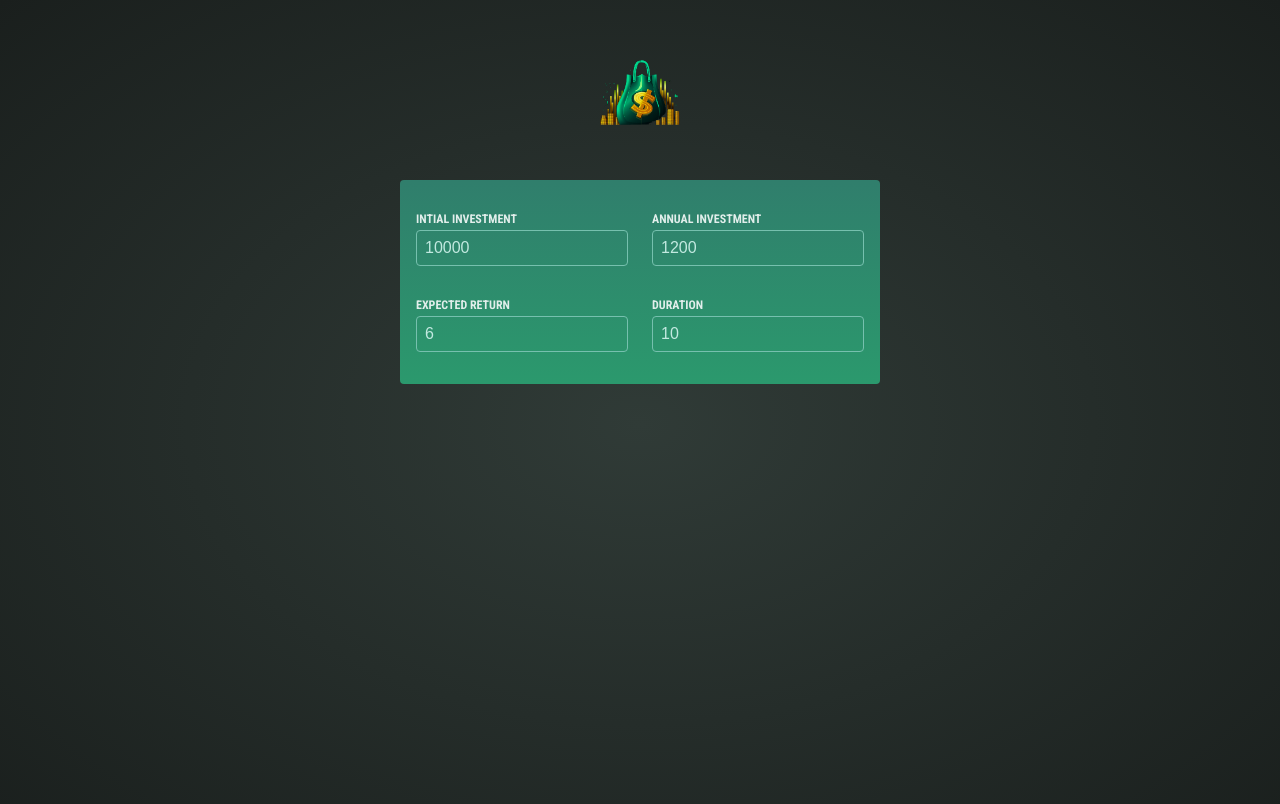
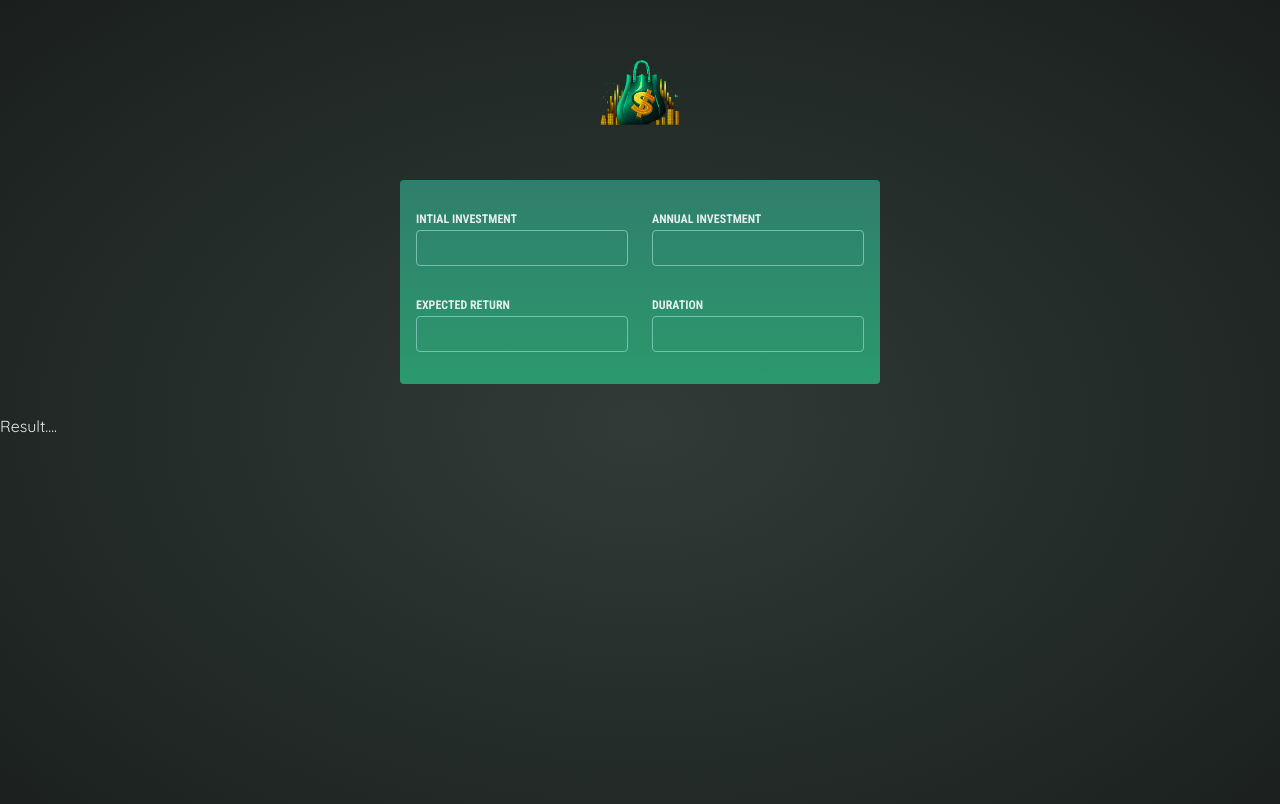
Before and after one commit to Farhan7rizal/Learn-React-Beginner, a React (Vite) app in the folder 02-investment-project/: page / in a window 1280 px wide. Shown: the top 804 px of the page. Built offline with nearby package versions, Linux system fonts and the light colour scheme.

Commit message:
Lifting state up

```diff
--- a/02-investment-project/src/App.jsx
+++ b/02-investment-project/src/App.jsx
@@ -1,12 +1,31 @@
 import Header from "./components/header";
 import UserInput from "./components/userInput";
+import Results from "./components/Results";
+import { useState } from "react";
+
 function App() {
+  const [userInput, setUserInput] = useState({
+    initialInvestment: 10000,
+    annualInvestment: 1200,
+    expectedReturn: 6,
+    duration: 10,
+  });
+
+  function handleChange(inputIdentifier, newValue) {
+    setUserInput((prevUserInput) => {
+      return {
+        ...prevUserInput,
+        [inputIdentifier]: newValue,
+      };
+    });
+  }
+
   return (
     <>
       <Header />
-      <UserInput></UserInput>
+      <UserInput userInput={userInput} onChange={handleChange}></UserInput>
+      <Results input={userInput}></Results>
     </>
   );
 }
-
 export default App;
--- /dev/null
+++ b/02-investment-project/src/components/Results.jsx
@@ -0,0 +1,4 @@
+export default function ({ input }) {
+  console.log(input);
+  return <p>Result....</p>;
+}
--- a/02-investment-project/src/components/UserInput.jsx
+++ b/02-investment-project/src/components/UserInput.jsx
@@ -1,22 +1,6 @@
 import { useState } from "react";
 
-export default function UserInput() {
-  const [userInput, setUserInput] = useState({
-    initialInvestment: 10000,
-    annualInvestment: 1200,
-    expectedReturn: 6,
-    duration: 10,
-  });
-
-  function handleChange(inputIdentifier, newValue) {
-    setUserInput((prevUserInput) => {
-      return {
-        ...prevUserInput,
-        [inputIdentifier]: newValue,
-      };
-    });
-  }
-
+export default function UserInput(userInput, onChange) {
   return (
     <section id="user-input">
       <div className="input-group">
@@ -27,7 +11,7 @@ export default function UserInput() {
             required
             value={userInput.initialInvestment}
             onChange={(event) =>
-              handleChange("initialInvestment", event.target.value)
+              onChange("initialInvestment", event.target.value)
             }
           />
         </p>
@@ -38,7 +22,7 @@ export default function UserInput() {
             required
             value={userInput.annualInvestment}
             onChange={(event) =>
-              handleChange("annualInvestment", event.target.value)
+              onChange("annualInvestment", event.target.value)
             }
           />
         </p>
@@ -50,9 +34,7 @@ export default function UserInput() {
             type="number"
             required
             value={userInput.expectedReturn}
-            onChange={(event) =>
-              handleChange("expectedReturn", event.target.value)
-            }
+            onChange={(event) => onChange("expectedReturn", event.target.value)}
           />
         </p>
         <p>
@@ -61,7 +43,7 @@ export default function UserInput() {
             type="number"
             required
             value={userInput.duration}
-            onChange={(event) => handleChange("duration", event.target.value)}
+            onChange={(event) => onChange("duration", event.target.value)}
           />
         </p>
       </div>
```
